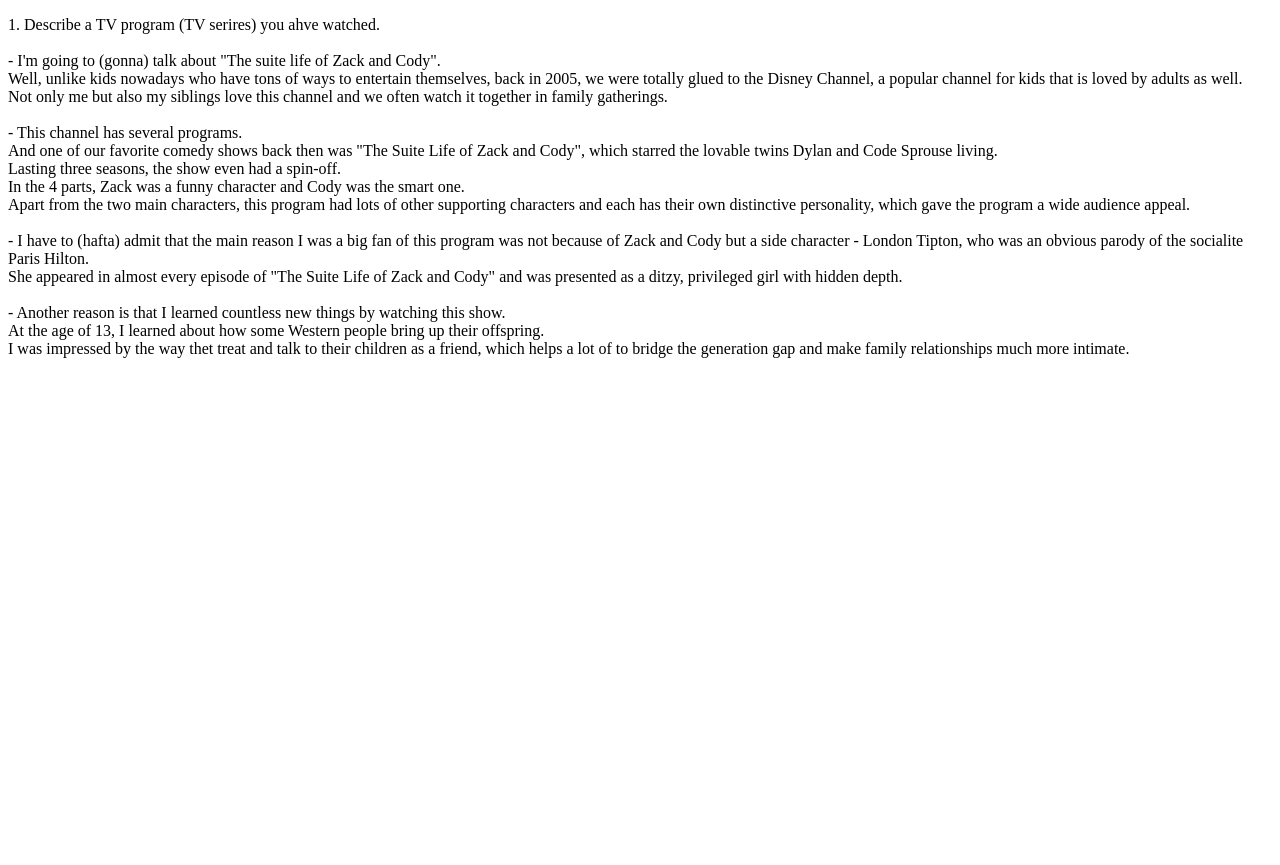
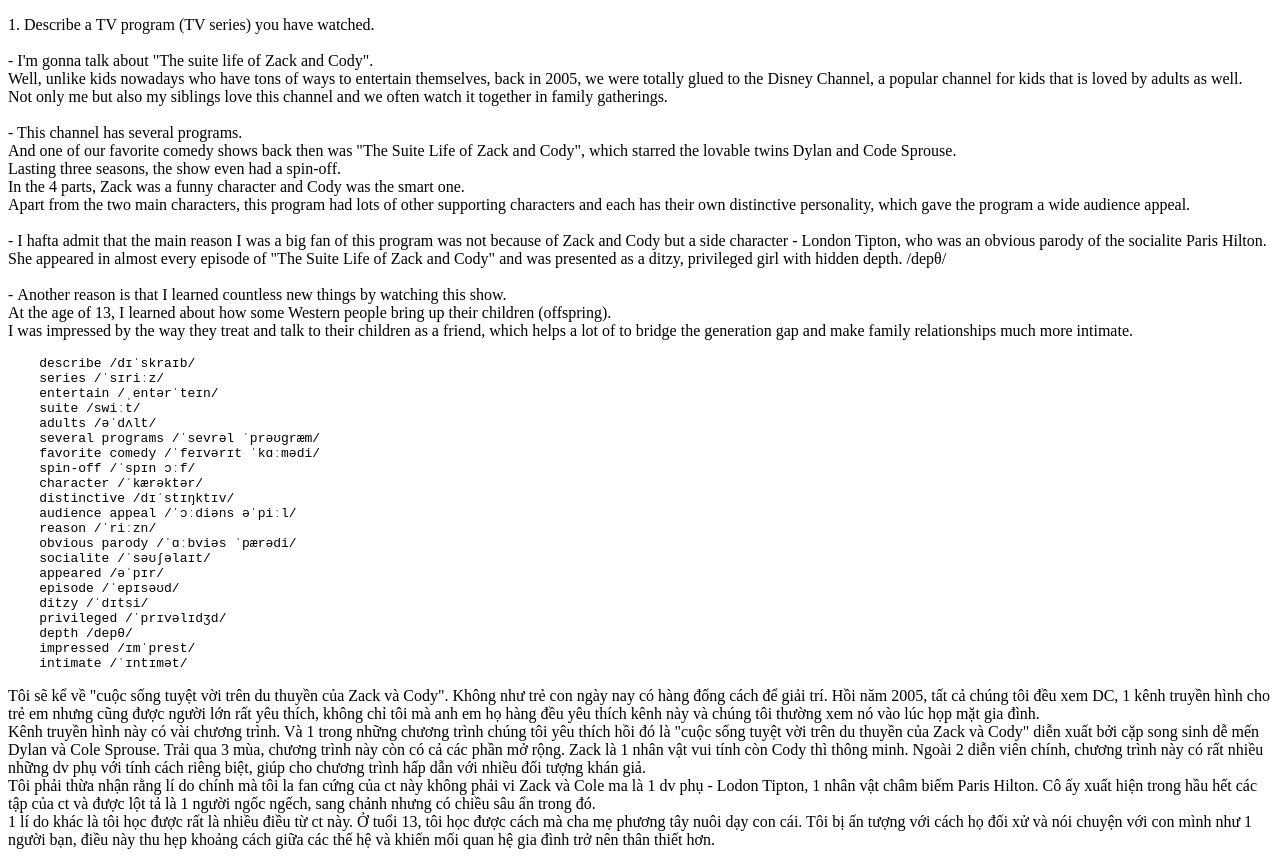
Before and after one commit to hoangthaosg/2022en, a plain HTML site: page ielts/index.html in a window 1280 px wide. Before the commit the page ends 800 px from the top, so only its background shows below. Drawn offline with Linux system fonts and the light colour scheme.

Commit message:
update meaning

```diff
--- a/ielts/index.html
+++ b/ielts/index.html
@@ -8,20 +8,51 @@
 </head>
 <body>
 <p>
-1. Describe a TV program (TV serires) you ahve watched. <br><br>
-- I'm going to (gonna) talk about "The suite life of Zack and Cody". <br>
+1. Describe a TV program (TV series) you have watched. <br><br>
+- I'm gonna talk about "The suite life of Zack and Cody". <br>
 Well, unlike kids nowadays who have tons of ways to entertain themselves, back in 2005, we were totally glued to the Disney Channel, a popular channel for kids that is loved by adults as well. <br>
 Not only me but also my siblings love this channel and we often watch it together in family gatherings. <br><br>
 - This channel has several programs. <br>
-And one of our favorite comedy shows back then was "The Suite Life of Zack and Cody", which starred the lovable twins Dylan and Code Sprouse living. <br>
+And one of our favorite comedy shows back then was "The Suite Life of Zack and Cody", which starred the lovable twins Dylan and Code Sprouse. <br>
 Lasting three seasons, the show even had a spin-off. <br>
 In the 4 parts, Zack was a funny character and Cody was the smart one. <br>
 Apart from the two main characters, this program had lots of other supporting characters and each has their own distinctive personality, which gave the program a wide audience appeal. <br><br>
-- I have to (hafta) admit that the main reason I was a big fan of this program was not because of Zack and Cody but a side character - London Tipton, who was an obvious parody of the socialite Paris Hilton. <br>
-She appeared in almost every episode of "The Suite Life of Zack and Cody" and was presented as a ditzy, privileged girl with hidden depth. <br><br>
+- I hafta admit that the main reason I was a big fan of this program was not because of Zack and Cody but a side character - London Tipton, who was an obvious parody of the socialite Paris Hilton. <br>
+She appeared in almost every episode of "The Suite Life of Zack and Cody" and was presented as a ditzy, privileged girl with hidden depth. /depθ/ <br><br>
 - Another reason is that I learned countless new things by watching this show. <br>
-At the age of 13, I learned about how some Western people bring up their offspring. <br>
-I was impressed by the way thet treat and talk to their children as a friend, which helps a lot of to bridge the generation gap and make family relationships much more intimate.
+At the age of 13, I learned about how some Western people bring up their children (offspring). <br>
+I was impressed by the way they treat and talk to their children as a friend, which helps a lot of to bridge the generation gap and make family relationships much more intimate.
+</p>
+
+<pre>
+    describe /dɪˈskraɪb/
+    series /ˈsɪriːz/
+    entertain /ˌentərˈteɪn/
+    suite /swiːt/
+    adults /əˈdʌlt/
+    several programs /ˈsevrəl ˈprəʊɡræm/
+    favorite comedy /ˈfeɪvərɪt ˈkɑːmədi/
+    spin-off /ˈspɪn ɔːf/
+    character /ˈkærəktər/
+    distinctive /dɪˈstɪŋktɪv/
+    audience appeal /ˈɔːdiəns əˈpiːl/
+    reason /ˈriːzn/
+    obvious parody /ˈɑːbviəs ˈpærədi/
+    socialite /ˈsəʊʃəlaɪt/
+    appeared /əˈpɪr/
+    episode /ˈepɪsəʊd/
+    ditzy /ˈdɪtsi/
+    privileged /ˈprɪvəlɪdʒd/
+    depth /depθ/
+    impressed /ɪmˈprest/
+    intimate /ˈɪntɪmət/
+</pre>
+
+<p>
+    Tôi sẽ kể về "cuộc sống tuyệt vời trên du thuyền của Zack và Cody". Không như trẻ con ngày nay có hàng đống cách để giải trí. Hồi năm 2005, tất cả chúng tôi đều xem DC, 1 kênh truyền hình cho trẻ em nhưng cũng được người lớn rất yêu thích, không chỉ tôi mà anh em họ hàng đều yêu thích kênh này và chúng tôi thường xem nó vào lúc họp mặt gia đình. <br>
+    Kênh truyền hình này có vài chương trình. Và 1 trong những chương trình chúng tôi yêu thích hồi đó là "cuộc sống tuyệt vời trên du thuyền của Zack và Cody" diễn xuất bởi cặp song sinh dễ mến Dylan và Cole Sprouse. Trải qua 3 mùa, chương trình này còn có cả các phần mở rộng. Zack là 1 nhân vật vui tính còn Cody thì thông minh. Ngoài 2 diễn viên chính, chương trình này có rất nhiều những dv phụ với tính cách riêng biệt, giúp cho chương trình hấp dẫn với nhiều đối tượng khán giả. <br>
+    Tôi phải thừa nhận rằng lí do chính mà tôi la fan cứng của ct này không phải vi Zack và Cole ma là 1 dv phụ - Lodon Tipton, 1 nhân vật châm biếm Paris Hilton. Cô ấy xuất hiện trong hầu hết các tập của ct và được lột tả là 1 người ngốc ngếch, sang chảnh nhưng có chiều sâu ẩn trong đó. <br>
+    1 lí do khác là tôi học được rất là nhiều điều từ ct này. Ở tuổi 13, tôi học được cách mà cha mẹ phương tây nuôi dạy con cái. Tôi bị ấn tượng với cách họ đối xử và nói chuyện với con mình như 1 người bạn, điều này thu hẹp khoảng cách giữa các thế hệ và khiến mối quan hệ gia đình trở nên thân thiết hơn.
 </p>
 
 </body>
```
